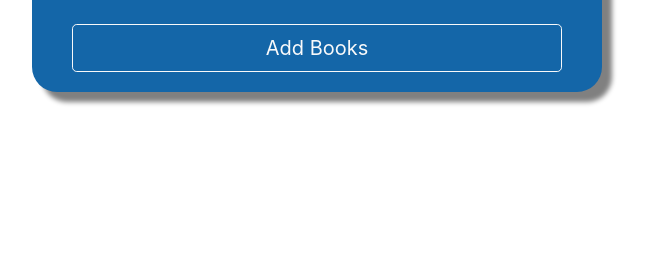
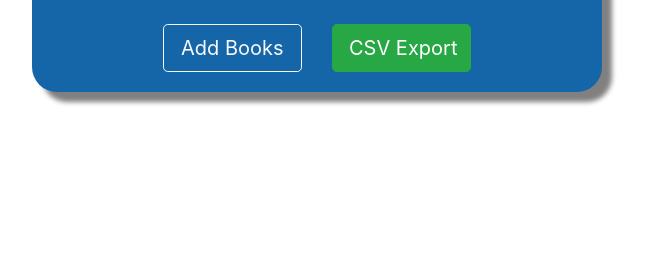
Before and after one commit to jdhayes01/ReviewBook, a Django app: page /dashboard/ in a window 1280 px wide. Shown: the part 219-490 px from the top of the page, without its empty margins (38-684 px from the left). Run offline with Django 3.2, Linux system fonts and the light colour scheme; the visitor is signed in with stand-in values (Sample User, id 1); data that the repository does not hold is empty; some libraries are stand-ins or nearby versions.

Commit message:
added csv export feature

```diff
--- a/dashboard/templates/dashboard.html
+++ b/dashboard/templates/dashboard.html
@@ -47,7 +47,14 @@
            {% else %}
                <p>no books</p>
             {% endif %}
-            <a class="mt-2 btn btn-outline-light btn-lg btn-block mt-2" href="{% url 'add_book' %}" >Add Books</a>
+            <div class="row mt-2">
+              <div class="col-sm-6">
+                <a class="btn btn-outline-light btn-lg btn-block" href="{% url 'add_book' %}" >Add Books</a>
+              </div>
+              <div class="col-sm-6">
+                <a class="btn btn-success btn-lg btn-block" href="{% url 'dwnld_csv' %}">CSV Export</a>
+              </div>
+            </div>
         </div>
         <!-- End add book widget -->
       </div>
--- a/dashboard/urls.py
+++ b/dashboard/urls.py
@@ -7,5 +7,6 @@ urlpatterns = [
     path('add_book/', views.add_book, name='add_book'),
     path('profile/', views.user_profile, name='user_profile'),
     path('book_profile/<book_title>', views.book_profile, name='book_profile'),
-    path('delete_book/<book_title>', views.delete_book, name='delete_book')
+    path('delete_book/<book_title>', views.delete_book, name='delete_book'),
+    path('dwnld_csv', views.dwnld_csv, name='dwnld_csv')
 ]
--- a/dashboard/views.py
+++ b/dashboard/views.py
@@ -4,7 +4,9 @@ from django.contrib.auth.forms import PasswordChangeForm
 from django.shortcuts import render, redirect
 from django.contrib.auth.decorators import login_required
 from dashboard.models import Book
-from dashboard.forms import BookForm, EditBookForm\
+from dashboard.forms import BookForm, EditBookForm
+import csv
+from django.http import HttpResponse
 
 @login_required
 def dashboard(request):
@@ -82,3 +84,15 @@ def delete_book(request, *args, **kwargs):
     book = Book.objects.get(title=bookTitle, user=request.user)
     book.delete()
     return redirect('dashboard')
+
+@login_required
+def dwnld_csv(request):
+    # Create the HttpResponse object with the appropriate CSV header.
+    response = HttpResponse(content_type='text/csv')
+    response['Content-Disposition'] = 'attachment; filename="ReviewBook.csv"'
+    userbooks = Book.objects.all().filter(user=request.user)
+    writer = csv.writer(response)
+    writer.writerow(['Book ID', 'Title', 'Author', 'Genre', 'Timestamp', 'Rating', 'Review/Description'])
+    for book in userbooks:
+         writer.writerow([book.book_id, book.title, book.author, book.genre, book.created_at, book.rating, book.review_desc])
+    return response
```
